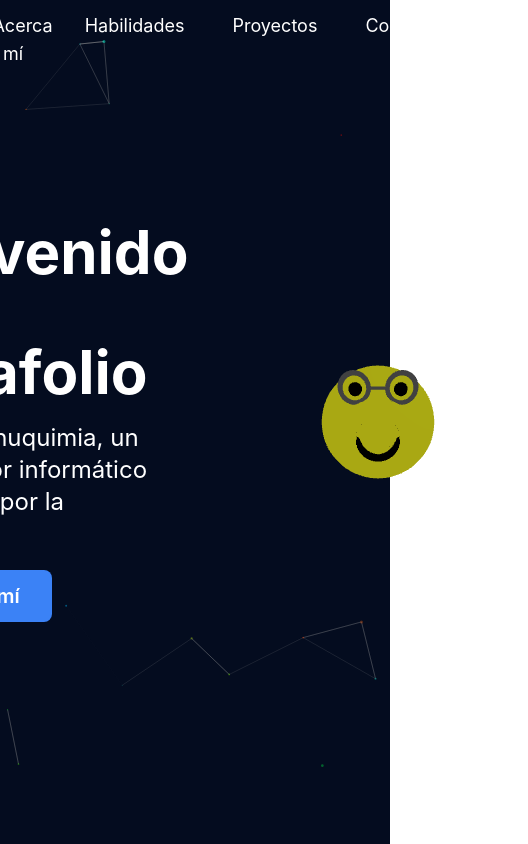
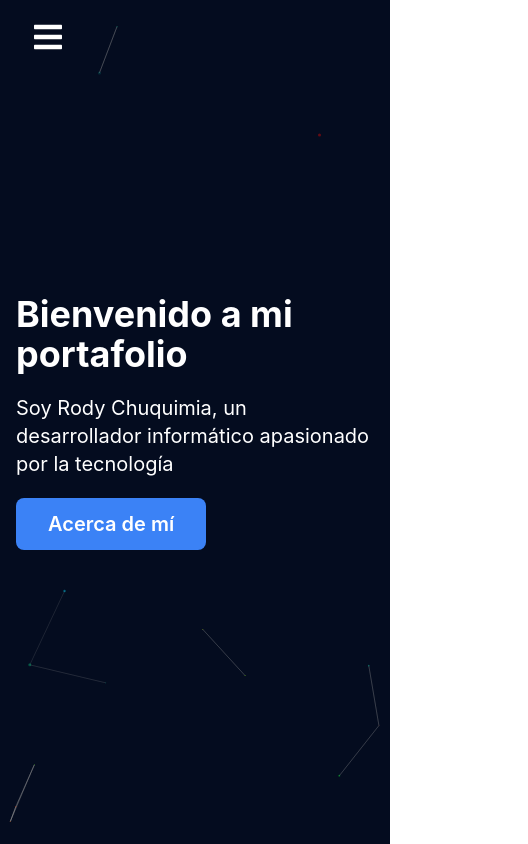
Before and after one commit to rody2312/mi-portafolio, a React (Create React App) app: page / in a window 390 px wide. Shown: the top 844 px of the page, 528 px wide, since content can reach past the window. Built offline with nearby package versions, Linux system fonts and the light colour scheme.

Commit message:
diseño responsive añadido

```diff
--- a/src/components/About.js
+++ b/src/components/About.js
@@ -4,7 +4,7 @@ const About = () => {
   return (
     <section
       id="about"
-      className="min-h-screen py-8 px-20 text-white flex items-center justify-center"
+      className="min-h-screen py-8 lg:px-20 px-10 text-white flex items-center justify-center"
     >
       <div className="card bg-section mx-auto px-4 lg:px-8 py-4 rounded-md shadow-lg w-full">
         <h2 className="text-center text-2xl mb-6">
--- a/src/components/Header.js
+++ b/src/components/Header.js
@@ -8,9 +8,7 @@ const Header = () => {
   return (
     <>
       <Nav onMenuOpen={() => setMenuOpen(true)} />
-      <div className="lg:hidden">
-        <NavMobile isOpen={menuOpen} onClose={() => setMenuOpen(false)} />
-      </div>
+      <NavMobile isOpen={menuOpen} onClose={() => setMenuOpen(false)} />
     </>
   );
 };
--- a/src/components/Hero.js
+++ b/src/components/Hero.js
@@ -4,17 +4,16 @@ import { Link } from "react-scroll";
 
 import SpinningSmileyFace from './SpinningSmileyFace';
 
-
 const Hero = () => {
   return (
     <section
       id="hero"
       className="min-h-screen flex items-center justify-center text-white">
-      <div className="container mx-auto">
-        <div className="w-full h-screen flex flex-row items-center justify-center space-x-10">
+      <div className="container mx-auto px-4">
+        <div className="w-full h-screen flex flex-col md:flex-row items-center justify-center space-y-10 md:space-x-10 md:space-y-0">
           <div className="flex flex-col items-start space-y-5">
-            <h1 className="text-6xl font-bold">Bienvenido a mi portafolio</h1>
-            <p className="text-2xl">
+            <h1 className="text-4xl md:text-6xl font-bold">Bienvenido a mi portafolio</h1>
+            <p className="text-xl md:text-2xl">
               Soy Rody Chuquimia, un desarrollador informático apasionado por la
               tecnología
             </p>
@@ -27,7 +26,7 @@ const Hero = () => {
               Acerca de mí
             </Link>
           </div>
-          <div className="w-96">
+          <div className="hidden md:block w-60 lg:w-96">
             <Canvas camera={{ position: [0, 0, 6], fov: 75 }}>
               <ambientLight />
               <pointLight position={[10, 10, 10]} />
--- a/src/components/Nav.js
+++ b/src/components/Nav.js
@@ -29,23 +29,24 @@ const Nav = ({ onMenuOpen }) => {
       } transition-all duration-300 flex items-center`}
     >
       <div className="container mx-auto px-4 py-2">
-        <ul className="flex justify-center space-x-4">
-          <li>
+        <ul className="flex md:justify-center space-x-4">
+          <li className='hidden md:block'>
             <NavItem to="hero">Inicio</NavItem>
           </li>
-          <li>
+          <li className='hidden md:block'>
             <NavItem to="about">Acerca de mí</NavItem>
           </li>
-          <li>
+          <li className='hidden md:block'>
             <NavItem to="skills">Habilidades</NavItem>
           </li>
-          <li>
+          <li className='hidden md:block'>
             <NavItem to="projects">Proyectos</NavItem>
           </li>
-          <li>
+          <li className='hidden md:block'>
             <NavItem to="contact">Contacto</NavItem>
           </li>
-          <li className="lg:hidden ml-4">
+          {/* NavMobile */}
+          <li className="block md:hidden ml-4">
             <button
               className="text-white focus:outline-none"
               onClick={onMenuOpen}
--- a/src/components/NavMobile.js
+++ b/src/components/NavMobile.js
@@ -15,21 +15,34 @@ const NavMobile = ({ isOpen, onClose }) => (
           <FaTimes size={32} />
         </button>
       </div>
-      <div className="flex-grow flex flex-col justify-center items-center space-y-6">
+      <div
+        className="flex-grow flex flex-col justify-center items-center space-y-6"
+        onClick={onClose}
+      >
         <NavItem to="hero" onClick={onClose}>
-          Inicio
+          <div className="text-3xl" onClick={onClose}>
+            Inicio
+          </div>
         </NavItem>
-        <NavItem to="about" onClick={onClose}>
-          Acerca de mí
+        <NavItem to="about">
+          <div className="text-3xl" onClick={onClose}>
+            Acerca de mí
+          </div>
         </NavItem>
         <NavItem to="skills" onClick={onClose}>
-          Habilidades
+          <div className="text-3xl" onClick={onClose}>
+            Habilidades
+          </div>
         </NavItem>
         <NavItem to="projects" onClick={onClose}>
-          Proyectos
+          <div className="text-3xl" onClick={onClose}>
+            Proyectos
+          </div>
         </NavItem>
         <NavItem to="contact" onClick={onClose}>
-          Contacto
+          <div className="text-3xl" onClick={onClose}>
+            Contacto
+          </div>
         </NavItem>
       </div>
       <div className="mb-6"></div>
--- a/src/components/Projects.js
+++ b/src/components/Projects.js
@@ -55,7 +55,7 @@ const Projects = () => {
   ];
 
   return (
-    <section id="projects" className="h-screen py-8 px-20 text-white flex items-center justify-center">
+    <section id="projects" className="h-screen py-8 lg:px-20 px-10 text-white flex items-center justify-center">
       <div className="card bg-section mx-auto px-4 lg:px-8 py-4 rounded-md shadow-lg w-full">
       <h2 className="text-center text-2xl mb-6">
           <FaProjectDiagram className="section-icon inline-block text-4xl mr-2" />
--- a/src/components/Skills.js
+++ b/src/components/Skills.js
@@ -77,7 +77,7 @@ const Skills = () => {
   return (
     <section
       id="skills"
-      className="min-h-screen py-8 px-20 text-white flex items-center justify-center"
+      className="min-h-screen py-8 lg:px-20 px-10 text-white flex items-center justify-center"
     >
       <div className="card bg-section mx-auto px-4 lg:px-8 py-4 rounded-md shadow-lg w-full">
         <h2 className="text-center text-2xl mb-6">
--- a/src/index.css
+++ b/src/index.css
@@ -137,3 +137,24 @@ code {
 .grid .fade-in-up:nth-child(even) {
   animation-delay: 1s;
 }
+
+
+
+/* AAAAAAAAAAAAAAAAAAAAAAAAAAA */
+
+.nav-desktop {
+  display: block;
+}
+
+.nav-mobile {
+  display: none;
+}
+
+@media screen and (max-width: 1023px) {
+  .nav-desktop {
+    display: none;
+  }
+  .nav-mobile {
+    display: block;
+  }
+}
```
